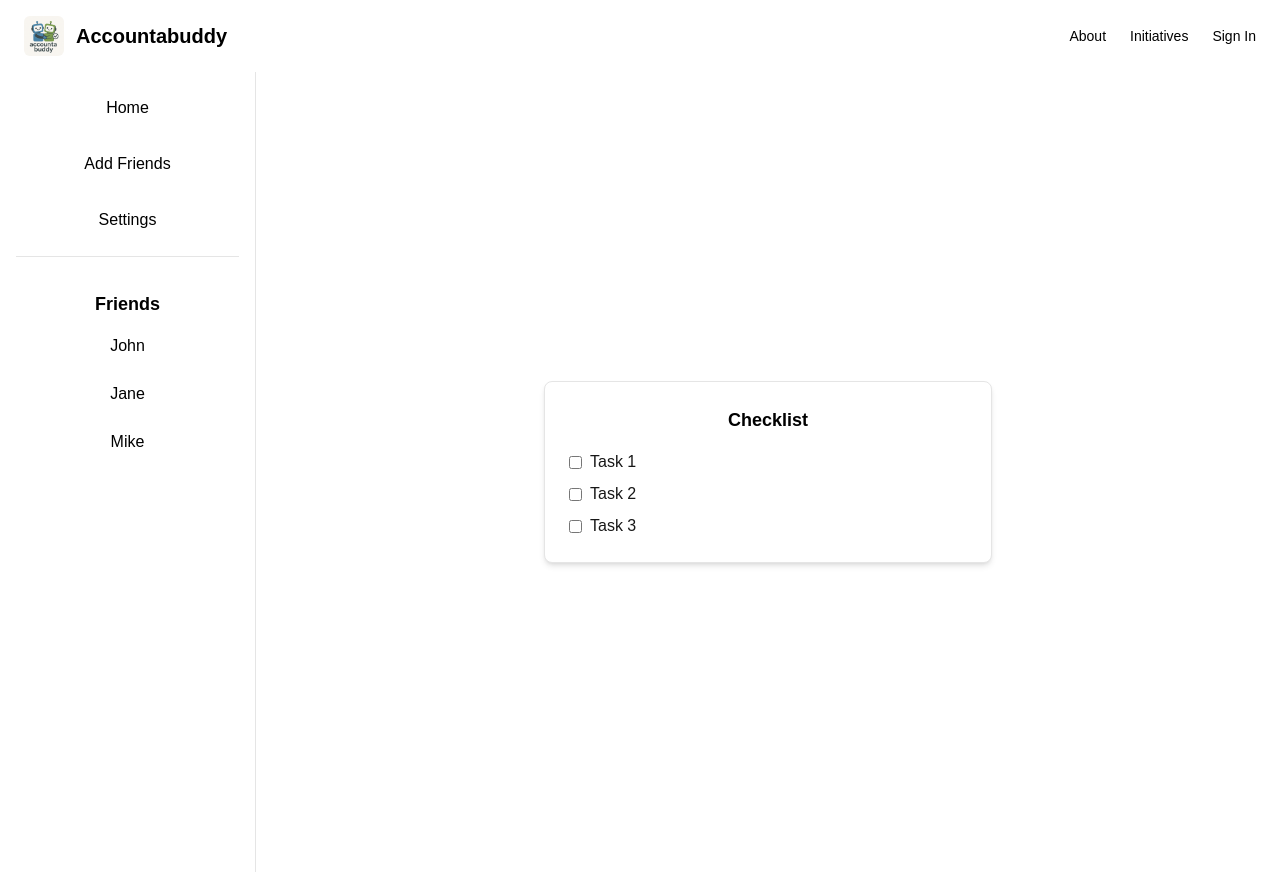
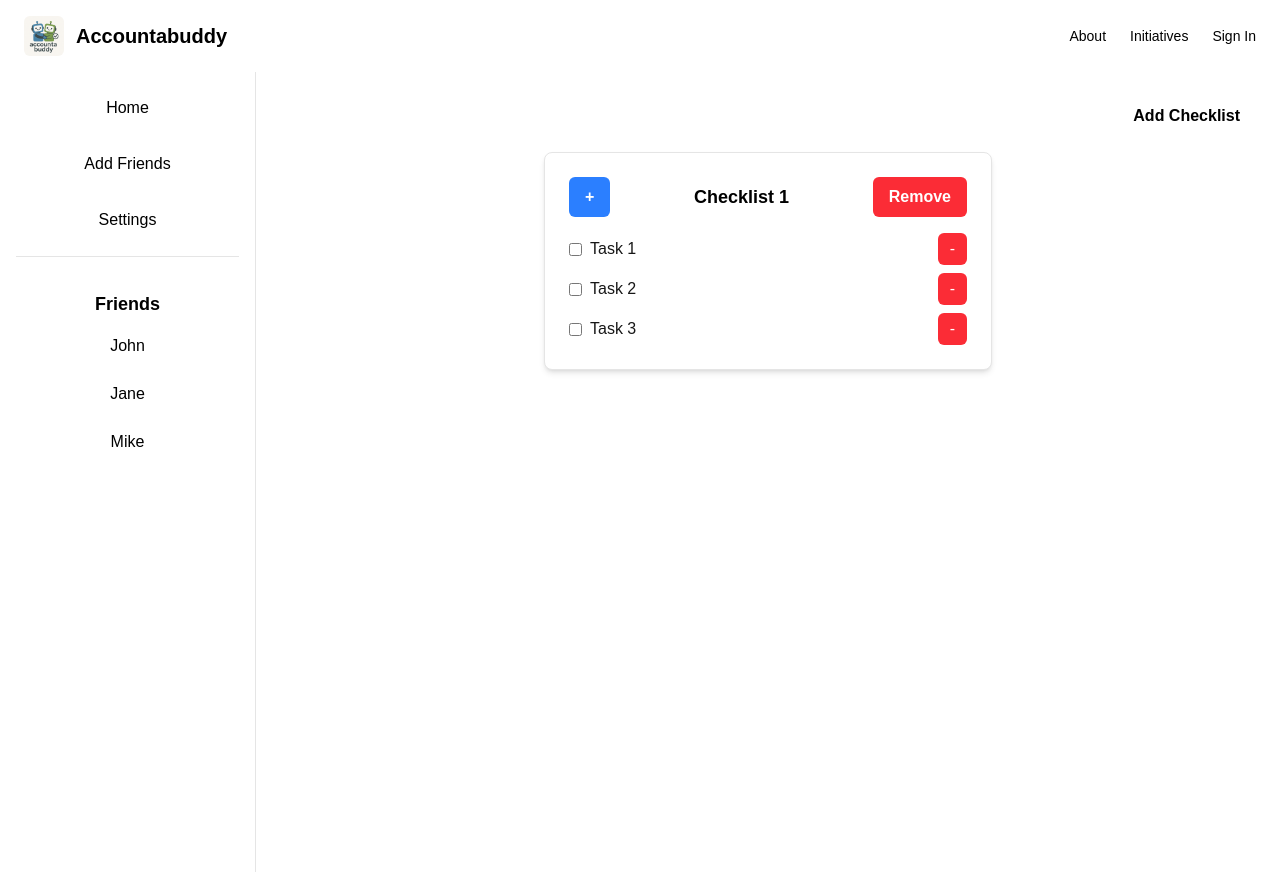
Before and after one commit to jalee314/AccountaBuddy, a Next.js app: page /friendlist in a window 1280 px wide. Built offline with nearby package versions, Linux system fonts and the light colour scheme.

Commit message:
added functions to add/remove checklist and checklist items

```diff
--- a/app/friendlist/page.js
+++ b/app/friendlist/page.js
@@ -1,22 +1,92 @@
-// app/friendlist/page.js
-'use client';
-import Navbar from '../../components/Navbar'; // adjust path if needed
+"use client";
+
 import { useState } from 'react';
+import Navbar from '../../components/Navbar';
 
 export default function friendlistPage() {
-  const [tasks, setTasks] = useState([
+  const [checklists, setChecklists] = useState([
+    {
+      id: 1,
+      tasks: [
         { id: 1, text: 'Task 1', completed: false },
         { id: 2, text: 'Task 2', completed: false },
         { id: 3, text: 'Task 3', completed: false },
+      ],
+    },
   ]);
 
-  const toggleTask = (id) => {
-    setTasks((prevTasks) =>
-      prevTasks.map((task) =>
-        task.id === id ? { ...task, completed: !task.completed } : task
+  const addChecklist = () => {
+    const newChecklist = {
+      id: checklists.length + 1,
+      tasks: [],
+    };
+    setChecklists((prevChecklists) => [...prevChecklists, newChecklist]);
+  };
+
+  const removeChecklist = (checklistId) => {
+    // Perform any necessary cleanup here
+    console.log(`Cleaning up resources for checklist ${checklistId}`);
+
+    // Remove the checklist from the state
+    setChecklists((prevChecklists) =>
+      prevChecklists.filter((checklist) => checklist.id !== checklistId)
+    );
+  };
+
+  const addTask = (checklistId) => {
+    const taskName = prompt('Enter the task name:');
+    if (taskName) {
+      setChecklists((prevChecklists) =>
+        prevChecklists.map((checklist) =>
+          checklist.id === checklistId
+            ? {
+                ...checklist,
+                tasks: [
+                  ...checklist.tasks,
+                  {
+                    id: checklist.tasks.length + 1,
+                    text: taskName,
+                    completed: false,
+                  },
+                ],
+              }
+            : checklist
+        )
+      );
+    }
+  };
+
+  const toggleTask = (checklistId, taskId) => {
+    setChecklists((prevChecklists) =>
+      prevChecklists.map((checklist) =>
+        checklist.id === checklistId
+          ? {
+              ...checklist,
+              tasks: checklist.tasks.map((task) =>
+                task.id === taskId
+                  ? { ...task, completed: !task.completed }
+                  : task
+              ),
+            }
+          : checklist
       )
     );
   };
+
+  const removeTask = (checklistId, taskId) => {
+    setChecklists((prevChecklists) =>
+      prevChecklists.map((checklist) =>
+        checklist.id === checklistId
+          ? {
+              ...checklist,
+              tasks: checklist.tasks.filter((task) => task.id !== taskId),
+            }
+          : checklist
+      )
+    );
+  };
+
+
 
   return (
     <>
@@ -78,30 +148,76 @@ export default function friendlistPage() {
             </button>
         </aside>
 
-        {/* Main Content */}
-        <section className="flex-1 p-6 flex items-center justify-center">
-          <div className="w-full max-w-md bg-white dark:bg-neutral-900 border border-neutral-200 dark:border-neutral-800 p-6 rounded-lg shadow-md">
-            <h2 className="text-lg font-bold text-black dark:text-white mb-4 text-center">Checklist</h2>
+        <section className="flex-1 p-6 flex flex-col items-center">
+          <div className="flex justify-end w-full mb-4">
+            <button
+              onClick={addChecklist}
+              className="bg-white text-black font-bold py-2 px-4 rounded-md transition hover:bg-gray-100"
+            >
+              Add Checklist
+            </button>
+          </div>
+
+          {checklists.map((checklist) => (
+            <div
+              key={checklist.id}
+              className="w-full max-w-md bg-white dark:bg-neutral-900 border border-neutral-200 dark:border-neutral-800 p-6 rounded-lg shadow-md mb-6"
+            >
+              <div className="flex justify-between items-center mb-4">
+                <button
+                  onClick={() => addTask(checklist.id)}
+                  title="Add Checklist Item" // Tooltip text
+                  className="bg-blue-500 hover:bg-blue-600 text-white font-bold py-2 px-4 rounded-md transition"
+                >
+                  +
+                </button>
+                <h2 className="text-lg font-bold text-black dark:text-white flex-1 text-center">
+                  Checklist {checklist.id}
+                </h2>
+                <button
+                  onClick={() =>removeChecklist(checklist.id)}
+                  title="remove checklist" // Tooltip text
+                  className="bg-red-500 hover:bg-red-600 text-white font-bold py-2 px-4 rounded-md transition"
+                  >
+                    Remove
+                  </button>
+              </div>
               <ul className="space-y-2">
-              {tasks.map((task) => (
-                <li key={task.id} className="flex items-center">
+                {checklist.tasks.map((task) => (
+                  <li
+                    key={task.id}
+                    className="flex items-center justify-between"
+                  >
+                    <div className="flex items-center w-full overflow-hidden">
                       <input
                         type="checkbox"
                         checked={task.completed}
-                    onChange={() => toggleTask(task.id)}
+                        onChange={() => toggleTask(checklist.id, task.id)}
                         className="mr-2"
                       />
                       <span
                         className={`${
-                      task.completed ? 'line-through text-gray-500 dark:text-gray-400' : ''
-                    }`}
+                          task.completed
+                            ? 'line-through text-gray-500 dark:text-gray-400'
+                            : ''
+                        } break-words whitespace-normal overflow-hidden text-ellipsis`}
+                        style={{ maxWidth: 'calc(100% - 50px)' }}
                       >
                         {task.text}
                       </span>
+                    </div>
+                    <button
+                      onClick={() => removeTask(checklist.id, task.id)}
+                      title="Remove Checklist Item" // Tooltip text
+                      className="bg-red-500 text-white py-1 px-3 rounded-md hover:bg-red-700 transition"
+                    >
+                      -
+                    </button>
                   </li>
                 ))}
               </ul>
             </div>
+          ))}
         </section>
       </main>
     </>
```
Lines whose indentation alone changed are shown as unchanged.
